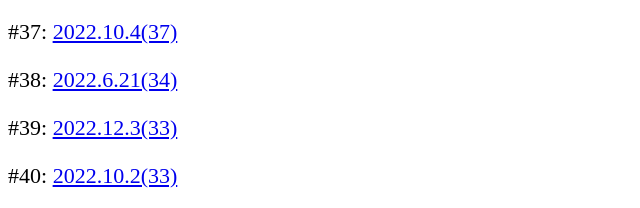
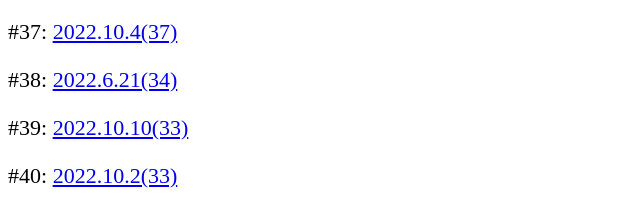
Before and after one commit to 0xYingYing/hellworld, a plain HTML site: page index.html in a window 1280 px wide. Shown: the part 1771-1979 px from the top of the page, 0-640 px from the left. Drawn offline with Linux system fonts and the light colour scheme.

Commit message:
Update index.html

```diff
--- a/index.html
+++ b/index.html
@@ -110,7 +110,7 @@
         target="_blank">2022.6.21(34)</a></p>
 <p>#39: <a
         href="https://www.douyin.com/user/MS4wLjABAAAA_Bp8olXnjGOINsE5ihXQ88Pz703bTUZvtC0NmxnFnps?modal_id=7152788069559684366"
-        target="_blank">2022.12.3(33)</a></p>
+        target="_blank">2022.10.10(33)</a></p>
 <p>#40: <a
         href="https://www.douyin.com/user/MS4wLjABAAAA_Bp8olXnjGOINsE5ihXQ88Pz703bTUZvtC0NmxnFnps?modal_id=7149725283954822430"
         target="_blank">2022.10.2(33)</a></p>
```
